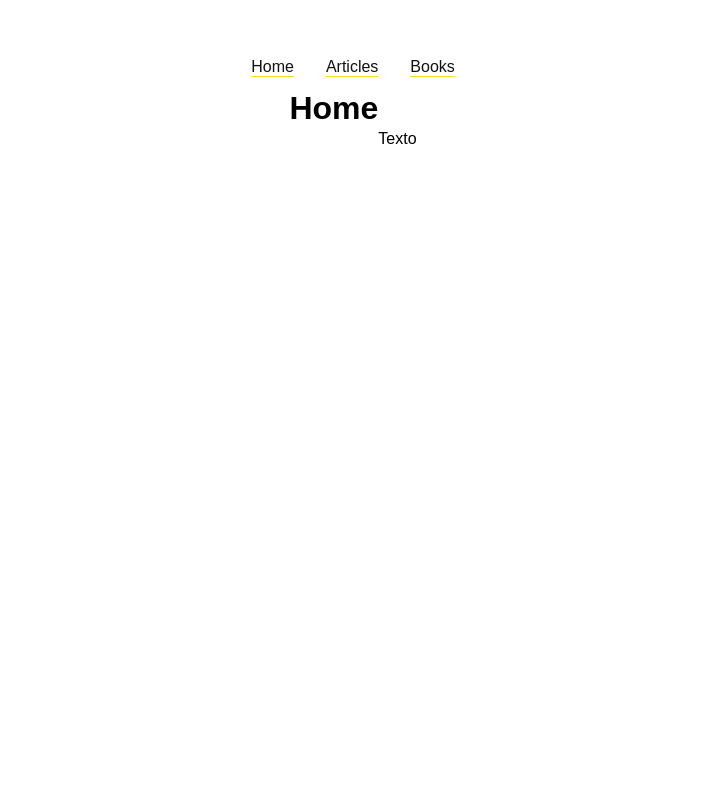
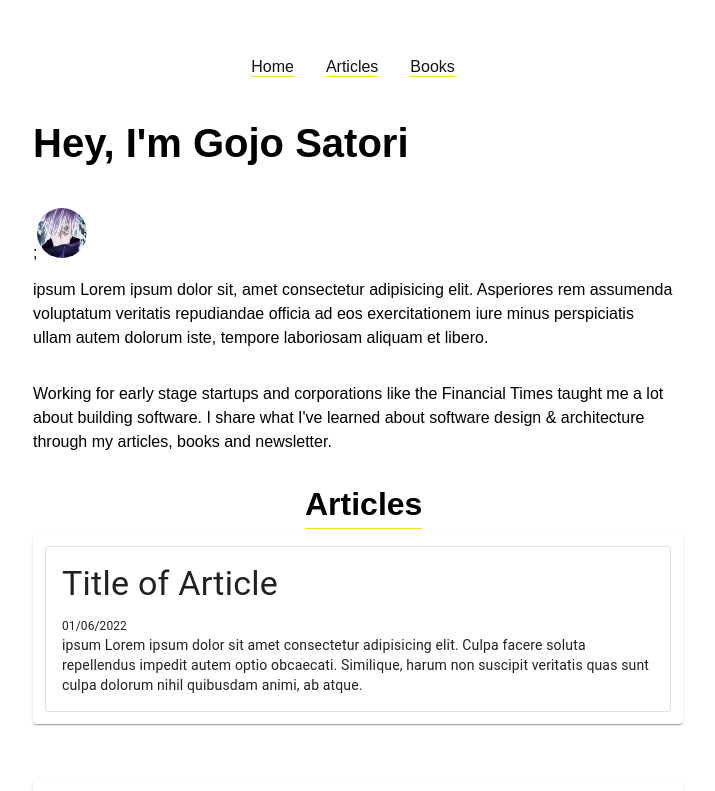
Before and after one commit to ricardocolares/devmates, a Next.js app: page / in a window 1280 px wide. Shown: the top 791 px of the page, without its empty margins (287-1002 px from the left). Built offline with nearby package versions, Linux system fonts and the light colour scheme.

Commit message:
commit da pagina home para avaliar

```diff
--- a/package.json
+++ b/package.json
@@ -11,6 +11,10 @@
   "dependencies": {
     "@emotion/react": "^11.9.0",
     "@emotion/styled": "^11.8.1",
+    "@fortawesome/fontawesome-svg-core": "^6.1.1",
+    "@fortawesome/free-regular-svg-icons": "^6.1.1",
+    "@fortawesome/free-solid-svg-icons": "^6.1.1",
+    "@fortawesome/react-fontawesome": "^0.1.18",
     "@mui/material": "^5.8.1",
     "install": "^0.13.0",
     "next": "^12.1.2",
--- a/src/components/Header/styles.ts
+++ b/src/components/Header/styles.ts
@@ -1,7 +1,7 @@
 import styled from 'styled-components'
 
 export const Container = styled.div`
-    height: 5rem;
+    /* height: 10rem; */
     align-items: center;
 `
 export const Content = styled.div`
--- /dev/null
+++ b/src/components/cards/index.tsx
@@ -0,0 +1,26 @@
+import * as React from 'react';
+import { Box, Card, CardContent, Typography, CardActionArea, CardActions, Button } from '@mui/material/'
+
+
+
+export default function BasicCard() {
+    return (
+        <Box width='650px' mb={-3} mt={10} ml={30} p={1.5} component={Card}>
+            <Card variant="outlined">
+                <CardActionArea href="localhost:3000/articles">
+                    <CardContent>
+                        <Typography gutterBottom variant='h4' component='div'>
+                            Title of Article
+                        </Typography>
+                        <Typography sx={{ fontSize: 12 }}>
+                            01/06/2022
+                        </Typography>
+                        <Typography variant='body2' component='p'>
+                            ipsum Lorem ipsum dolor sit amet consectetur adipisicing elit. Culpa facere soluta repellendus impedit autem optio obcaecati. Similique, harum non suscipit veritatis quas sunt culpa dolorum nihil quibusdam animi, ab atque.
+                        </Typography>
+                    </CardContent>
+                </CardActionArea>
+            </Card>
+        </Box >
+    );
+}
--- a/src/pages/articles/index.tsx
+++ b/src/pages/articles/index.tsx
@@ -1,4 +1,4 @@
-import { Container, Content } from "../styles";
+import { Container, Content } from "./styles";
 
 export default function Articles() {
   return (
--- a/src/pages/index.tsx
+++ b/src/pages/index.tsx
@@ -1,14 +1,35 @@
 import styled from "styled-components";
 import { Container, Content } from "./styles";
+import gojouImg from "../../public/gojou.jpg";
+import Image from "next/image";
+import BasicCard from "../components/cards"
+import { Card } from "@mui/material";
+import { FontAwesomeIcon } from '@fortawesome/react-fontawesome'
+import { solid, regular, brands } from '@fortawesome/fontawesome-svg-core/import.macro'
 
 export default function Home() {
   return (
+    <Container>
+      <Content>
+        <h1>Hey, I'm Gojo Satori</h1>;
 
-    <Container>
-      <h1>Home</h1>
-      <Content>
-        <p>Texto</p>
+        <span>
+          <Image src={gojouImg} alt="The GOAT" width="50" height="50" />
+          <FontAwesomeIcon icon={"linkedin"} />
+          <FontAwesomeIcon icon={"twitter"} />
+        </span>
+
+        <p>ipsum Lorem ipsum dolor sit, amet consectetur adipisicing elit. Asperiores rem assumenda voluptatum veritatis repudiandae officia ad eos exercitationem iure minus perspiciatis ullam autem dolorum iste, tempore laboriosam aliquam et libero.</p>
+        <p>Working for early stage startups and corporations like the Financial Times taught me a lot about building software. I share what I've learned about software design & architecture through my articles, books and newsletter.</p>
+
       </Content>
+
+      <h2>Articles</h2>
+      <p></p>
+
+      <BasicCard />
+      <BasicCard />
+      <BasicCard />
     </Container>
 
   );
--- a/src/pages/styles.ts
+++ b/src/pages/styles.ts
@@ -1,16 +1,76 @@
 import styled from 'styled-components'
 
 export const Container = styled.div`
-    height: 5px;
-    display: flex;
-    margin-top: 10px;
-    padding-bottom: 2px;
-    justify-content: center;
+    max-width: 1120px;
+    margin: 0 auto;
+    font-family: "Merriweather", sans-serif;
+    /* margin-right: 15rem; */
+    /* padding: 0 2rem; */
+    /* height: 5px; */
+
+    display: block;
+    align-items: center;
+    justify-content: space-between;
+
+    h2 {
+        position: absolute;
+        display: block;
+        margin-left:32rem;
+        font-size: 32px;
+        margin-bottom: 2rem;
+        padding-bottom:.3rem;
+        border-bottom: 1px solid var(--yellow-500);
+
+    }
+
+    .Card {
+        /* position: relative; */
+        margin-left: 30rem;
+    }
+
+
 `
 
 export const Content = styled.div`
-    justify-content: center;
-    margin-top: 40px;
-    display: flex;
+    margin-top: 0;
+    padding-bottom: 0;
+    padding-left: 0;
+    padding-right: 0;
+    padding-top: 0;
+    /* margin-bottom: 1.75rem; */
+    margin-left: 15rem;
+    margin-right: 15rem;
+    font-family: "Merriweather", sans-serif;
+
+    h1 {
+        display: block;
+        align-items: center;
+        /* box-sizing: 560px; */
+        justify-content: center;
+        max-width: 70%;
+        margin-top: 2rem;
+        margin-bottom: 10px;
+        padding-bottom: 2rem;
+
+        font-weight: bold;
+        font-size: 2.5rem;
+
+    }
+
+    span {
+        border-radius: 50%;
+    }
+
+    p {
+        display: block;
+        /* box-sizing: 10px; */
+        margin-block-start: 1em;
+        margin-block-end: 1em;
+        margin-inline-start: 0px;
+        margin-inline-end: 0px;
+        line-height: 1.5rem;
+        margin-bottom: 2rem;
+    }
+
 
 `
```
Also changed, not shown: public/gojou.jpg (added), 1 other file (tests, documents, lock files or other folders).
